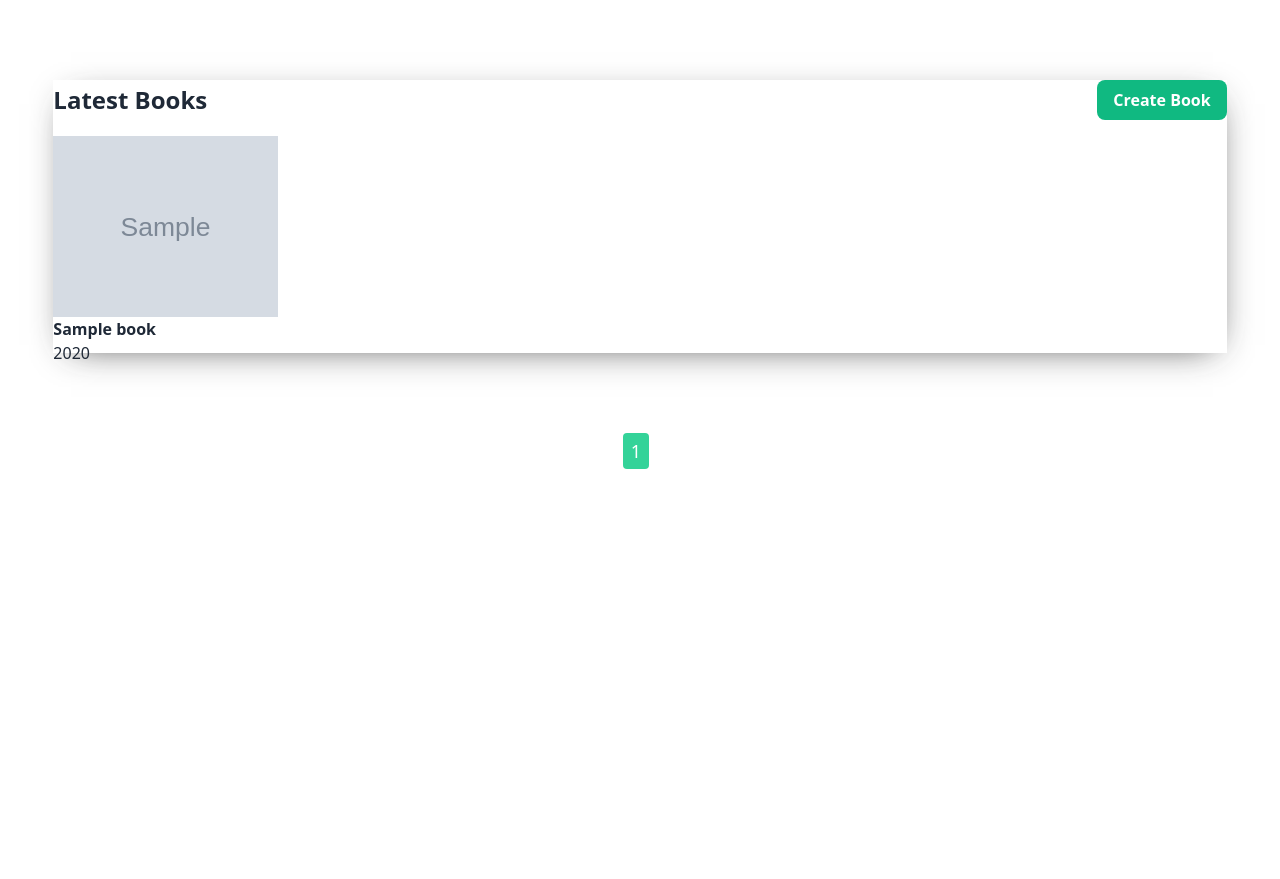
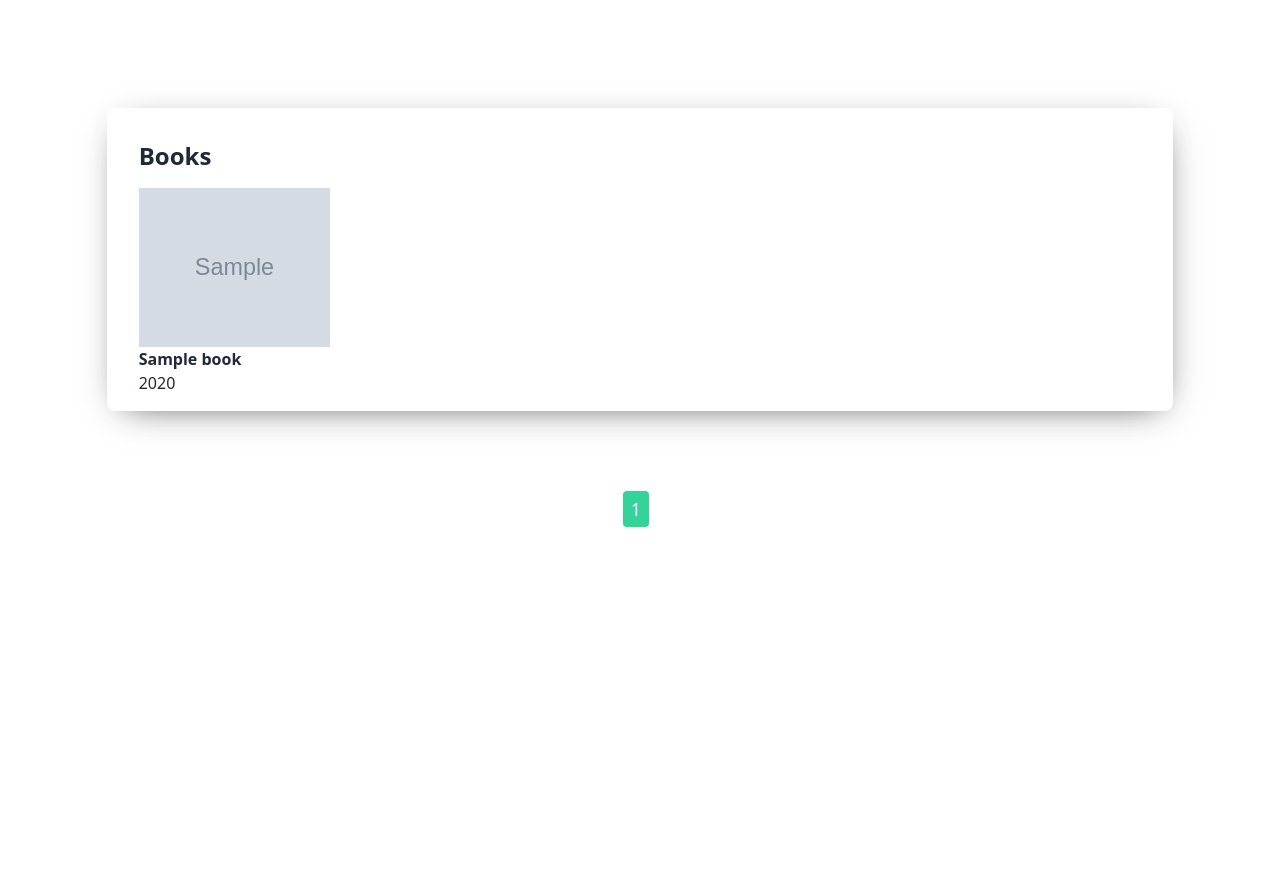
Before and after one commit to hongjunjeong95/Book-and-Movie-App, a Django app: page /books/ in a window 1280 px wide. Shown: the part 80-959 px from the top of the page. Run offline with Django 3.2, Linux system fonts and the light colour scheme; tables that the repository leaves empty hold one stand-in row (values such as "Sample post"); grey boxes marked "Sample" are stand-in pictures; style sheets or scripts are compiled from the project's sources; some libraries are stand-ins or nearby versions.

```diff
--- a/templates/pages/books/book_list.html
+++ b/templates/pages/books/book_list.html
@@ -5,29 +5,14 @@
 {% endblock page_title %}
 
 {% block content %}
-  <div class="mt-40 flex flex-col items-center justify-items-center h-screen">
-    <div class="w-11/12 h-full">
+  <div class="mt-40 flex flex-col items-center justify-items-center min-h-screen">
+    <div class="w-10/12">
       <div class="flex flex-col">
-        <section class="home_section">
-          <div class="flex justify-between items-center mb-4">
-            <h4 class="text-2xl font-bold ">Latest Books</h4>
-            <a href="{% url 'books:book-create' %}" class="font-bold px-4 py-2 border-none rounded-lg bg-green-500 text-white">Create Book</a>
-          </div>
+        <section class="home_section mt-7 p-8 rounded-lg">
+          <h4 class="text-2xl font-bold mb-4">Books</h4>
           <div class="section_grid">
             {% for book in books %}
-              <a class="relative group" href="{% url 'books:book-detail' book.pk %}">
-                <img class="cover_image" src="{{book.cover_image.url|default_if_none:" "}}" alt="Cover Image">
-                <div class="font-bold text-gray-600 group-hover:opacity-100 absolute bottom-22 right-3 opacity-0">
-                  {{book.rating}}
-                  / 5.0
-                </div>
-                <div class="font-bold">
-                  {{book.title|truncatechars:29}}
-                </div>
-                <div>
-                  {{book.year}}
-                </div>
-              </a>
+              {% include 'mixins/book.html' with book=book %}
             {% endfor %}
           </div>
         </section>
--- a/templates/pages/category/movie_and_book_by_category.html
+++ b/templates/pages/category/movie_and_book_by_category.html
@@ -27,7 +27,7 @@
         </div>
       </section>
 
-      {% include 'partials/three_list_page_number.html' with page_sector=page_sector max_page_obj=max_page_obj%}
+      {% include 'partials/three_list_page_number.html' with page_sector=page_sector page_obj=max_page_obj%}
     </div>
   </div>
 {% endblock content %}
--- a/templates/pages/root/home.html
+++ b/templates/pages/root/home.html
@@ -41,7 +41,7 @@
           Go to People List &rarr;
         </a>
       </section>
-      {% include 'partials/three_list_page_number.html' with page_sector=page_sector max_page_obj=max_page_obj%}
+      {% include 'partials/three_list_page_number.html' with page_sector=page_sector page_obj=max_page_obj%}
     </div>
   </div>
 {% endblock content %}
--- a/templates/pages/root/search.html
+++ b/templates/pages/root/search.html
@@ -37,7 +37,7 @@
               {% endfor %}
             </div>
           </section>
-          {% include 'partials/three_list_page_number.html' with page_sector=page_sector max_page_obj=max_page_obj%}
+          {% include 'partials/three_list_page_number.html' with page_sector=page_sector page_obj=max_page_obj%}
         </div>
       </div>
     </div>
```
Also changed, not shown: templates/partials/three_list_page_number.html (+6 -6 lines).
